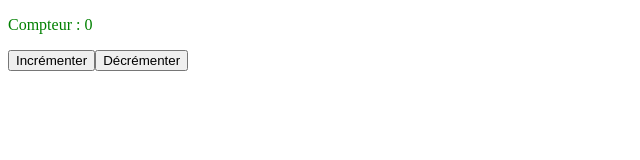
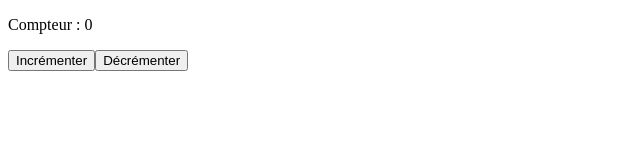
Before and after one commit to fabi-andrian/vue-test1, a Vue app: page / in a window 1280 px wide. Shown: the top 160 px of the page, without its empty margins (0-640 px from the left). Built offline with nearby package versions, Linux system fonts and the light colour scheme.

Commit message:
test style color V2

```diff
--- a/src/App.vue
+++ b/src/App.vue
@@ -1,5 +1,5 @@
 <template>
-<p :style="{color: count > 5 ? 'red' : 'green'}">Compteur : {{ count }}</p>
+<p :class="{active: count > 5}">Compteur : {{ count }}</p>
 <button @click="increment">Incrémenter</button>
 <button @click="decrement">Décrémenter</button>
 </template>
@@ -17,3 +17,9 @@ const decrement = () => {
   count.value--
 }
 </script>
+
+<style>
+.active {
+  color: red;
+}
+</style>
```
